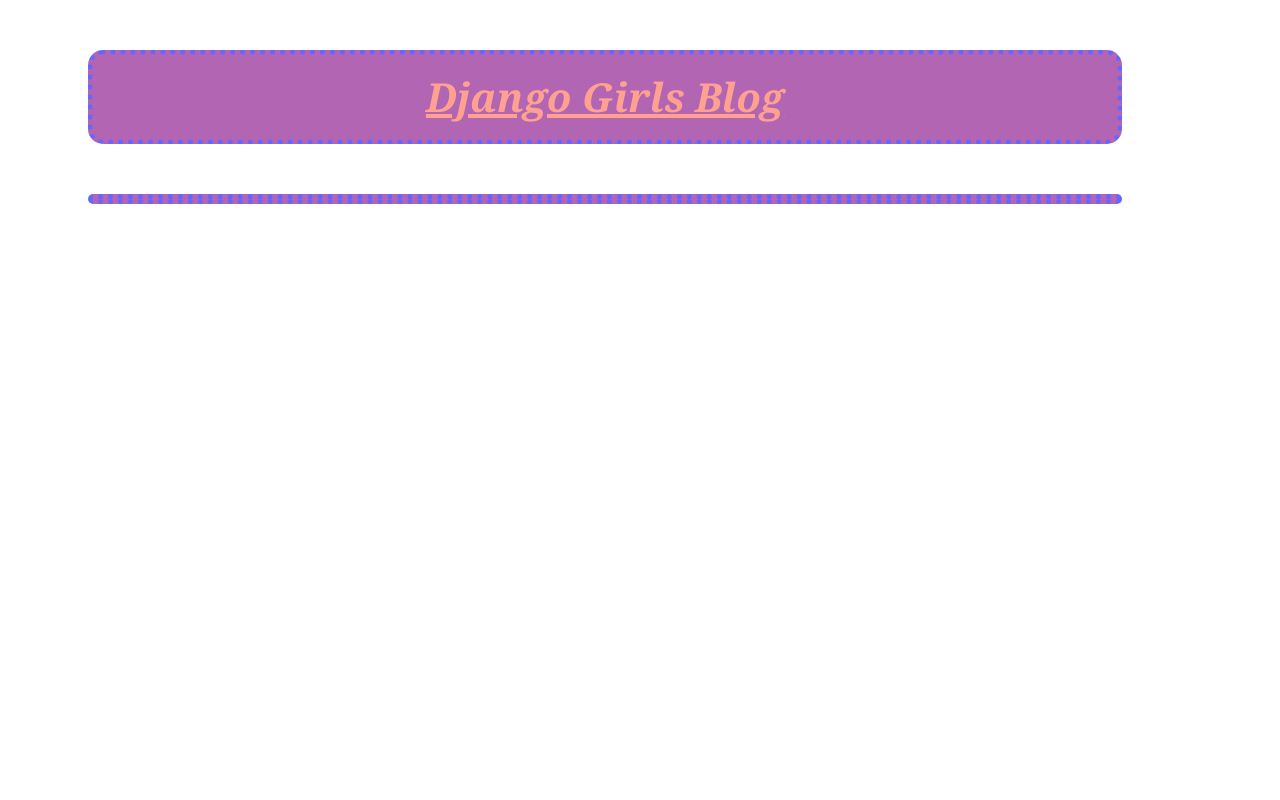
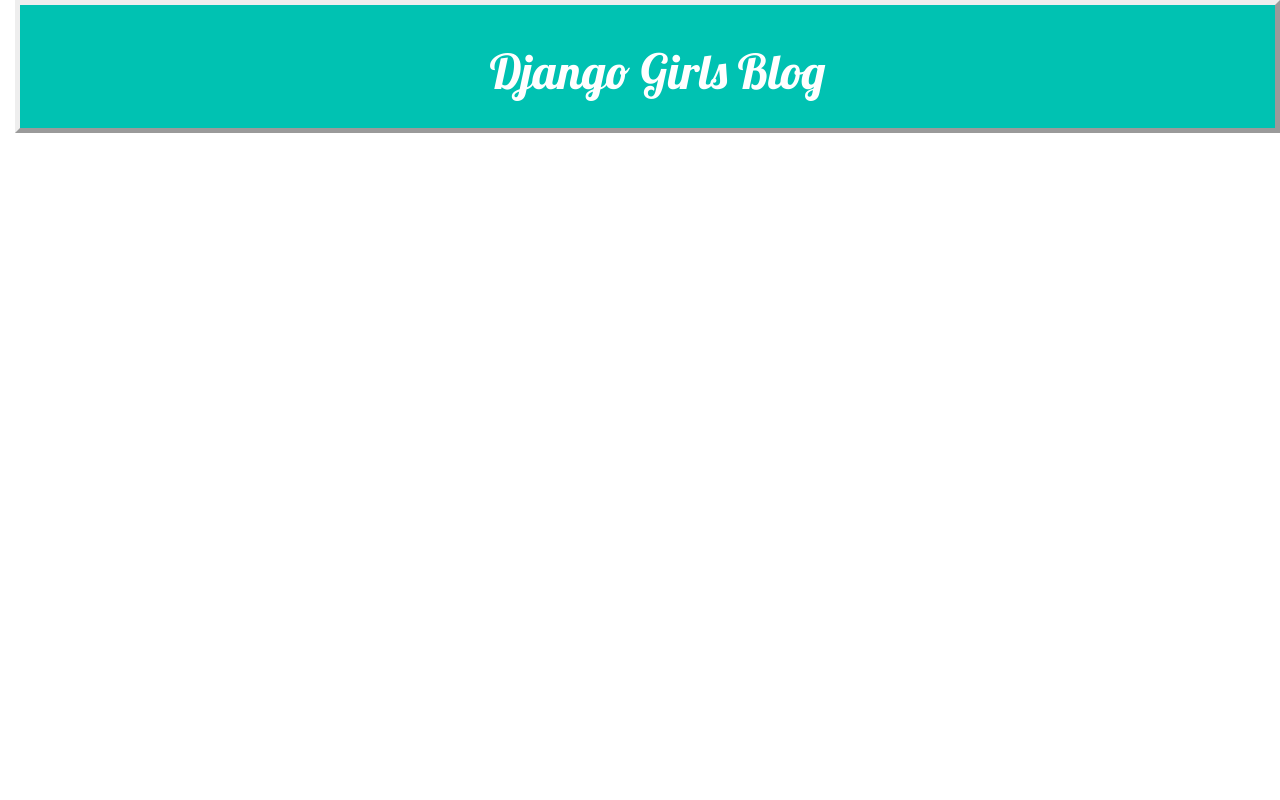
Before and after one commit to ShachiSingh-101/my-first-blog, a Django app: page / in a window 1280 px wide. Run offline with Django 3.2, Linux system fonts and the light colour scheme; data that the repository does not hold is empty; some libraries are stand-ins or nearby versions.

Commit message:
Added view and template for detailed blog post as well as CSS for the site.

```diff
--- /dev/null
+++ b/blog/static/css/blog.css
@@ -0,0 +1,53 @@
+h1 a, h2 a {
+    color: #C25100;
+    font-family: 'Lobster';
+}
+body {
+    padding-left: 15px;
+}
+.page-header {
+    background-color: #C25100;
+    margin-top: 0;
+    padding: 20px 20px 20px 40px;
+}
+
+.page-header h1, .page-header h1 a, .page-header h1 a:visited, .page-header h1 a:active {
+    color: #ffffff;
+    font-size: 36pt;
+    text-decoration: none;
+}
+
+.content {
+    margin-left: 40px;
+}
+
+h1, h2, h3, h4 {
+    font-family: 'Lobster', cursive;
+}
+
+.date {
+    color: #828282;
+}
+
+.save {
+    float: right;
+}
+
+.post-form textarea, .post-form input {
+    width: 100%;
+}
+
+.top-menu, .top-menu:hover, .top-menu:visited {
+    color: #ffffff;
+    float: right;
+    font-size: 26pt;
+    margin-right: 20px;
+}
+
+.post {
+    margin-bottom: 70px;
+}
+
+.post h2 a, .post h2 a:visited {
+    color: #000000;
+}
--- /dev/null
+++ b/blog/templates/blog/base.html
@@ -0,0 +1,83 @@
+{% load static %}
+<html>
+    <head>
+        <title>Django Girls blog</title>
+        <link rel="stylesheet" href="//maxcdn.bootstrapcdn.com/bootstrap/3.2.0/css/bootstrap.min.css">
+        <link rel="stylesheet" href="//maxcdn.bootstrapcdn.com/bootstrap/3.2.0/css/bootstrap-theme.min.css">
+        <link href='//fonts.googleapis.com/css?family=Lobster&subset=latin,latin-ext' rel='stylesheet' type='text/css'>
+        <link rel="stylesheet" href="{% static 'css/blog.css' %}">
+        <style>
+            h1 a, h2 a {
+    color: #C25100;
+    font-family: 'Lobster';
+}
+body {
+    padding-left: 15px;
+}
+.page-header {
+    background-color: rgb(0, 194, 178);
+    margin-top: 0;
+    padding: 20px 20px 20px 40px;
+    border-style: outset;
+    border-width: thick;
+    text-align: center;
+}
+
+.page-header h1, .page-header h1 a, .page-header h1 a:visited, .page-header h1 a:active {
+    color: #ffffff;
+    font-size: 36pt;
+    text-decoration: none;
+}
+
+.content {
+    margin-left: 40px;
+}
+
+h1, h2, h3, h4 {
+    font-family: 'Lobster', cursive;
+}
+
+.date {
+    color: #828282;
+}
+
+.save {
+    float: right;
+}
+
+.post-form textarea, .post-form input {
+    width: 100%;
+}
+
+.top-menu, .top-menu:hover, .top-menu:visited {
+    color: #ffffff;
+    float: right;
+    font-size: 26pt;
+    margin-right: 20px;
+}
+
+.post {
+    margin-bottom: 70px;
+}
+
+.post h2 a, .post h2 a:visited {
+    color: rgb(0, 194, 178);
+    border-style: ridge;
+    border-color:rgb(0, 194, 178);
+}
+        </style>
+    </head>
+    <body>
+        <div class="page-header">
+            <h1><a href="/">Django Girls Blog</a></h1>
+        </div>
+        <div class="content container">
+            <div class="row">
+                <div class="col-md-8">
+                {% block content %}
+                {% endblock %}
+                </div>
+            </div>
+        </div>
+    </body>
+</html>
--- a/blog/templates/blog/post_list.html
+++ b/blog/templates/blog/post_list.html
@@ -1,38 +1,14 @@
-<html>
-    <head>
-        <title>Django Girls blog</title>
-        <style>
-            div {
-              background-color:purple;
-              opacity: 0.6;
-              color:white;
-              font: italic bold 20px/30px Georgia, serif;
-              text-align: center;
-              border-style: dotted;
-              border-color: blue;
-              border-radius: 15px;
-              border-width: thick;
-              margin-top: 50px;
-              margin-bottom: 50px;
-              margin-right: 150px;
-              margin-left: 80px;
+{% extends 'blog/base.html' %}
 
-            }
-        </style>
-    </head>
-    <body>
-        <div>
-            <h1><a href="/"style="color:Tomato;"font-size: 40px;>Django Girls Blog</a></h1>
+
+{% block content %}
+    {% for post in posts %}
+        <div class="post">
+            <div class="date">
+                {{ post.published_date }}
+            </div>
+            <h2><a href="{% url 'post_detail' pk=post.pk %}">{{ post.title }}</a></h2>
+            <p>{{ post.text|linebreaksbr }}</p>
         </div>
-
-        <div>
-            {% for post in posts %}
-                <div>
-                    <p>published: {{ post.published_date }}</p>
-                    <h2><a href="">{{ post.title }}</a></h2>
-                    <p>{{ post.text|linebreaksbr }}</p>
-                </div>
-            {% endfor %}
-        </div>
-    </body>
-</html>
+    {% endfor %}
+{% endblock %}
--- a/blog/urls.py
+++ b/blog/urls.py
@@ -2,4 +2,5 @@
 from . import views
 urlpatterns = [
     path('', views.post_list, name='post_list'),
+    path('post/<int:pk>/', views.post_detail, name='post_detail'),
 ]
--- a/blog/views.py
+++ b/blog/views.py
@@ -1,6 +1,10 @@
 from django.shortcuts import render
 from django.utils import timezone
 from .models import Post
+from django.shortcuts import render, get_object_or_404
 def post_list(request):
     posts = Post.objects.filter(published_date__lte=timezone.now()).order_by('published_date')
     return render(request, 'blog/post_list.html', {'posts': posts})
+def post_detail(request, pk):
+    post = get_object_or_404(Post, pk=pk)
+    return render(request, 'blog/post_detail.html', {'post': post})
```
Also changed, not shown: blog/templates/blog/post_detail.html (added, +13 -0 lines).
